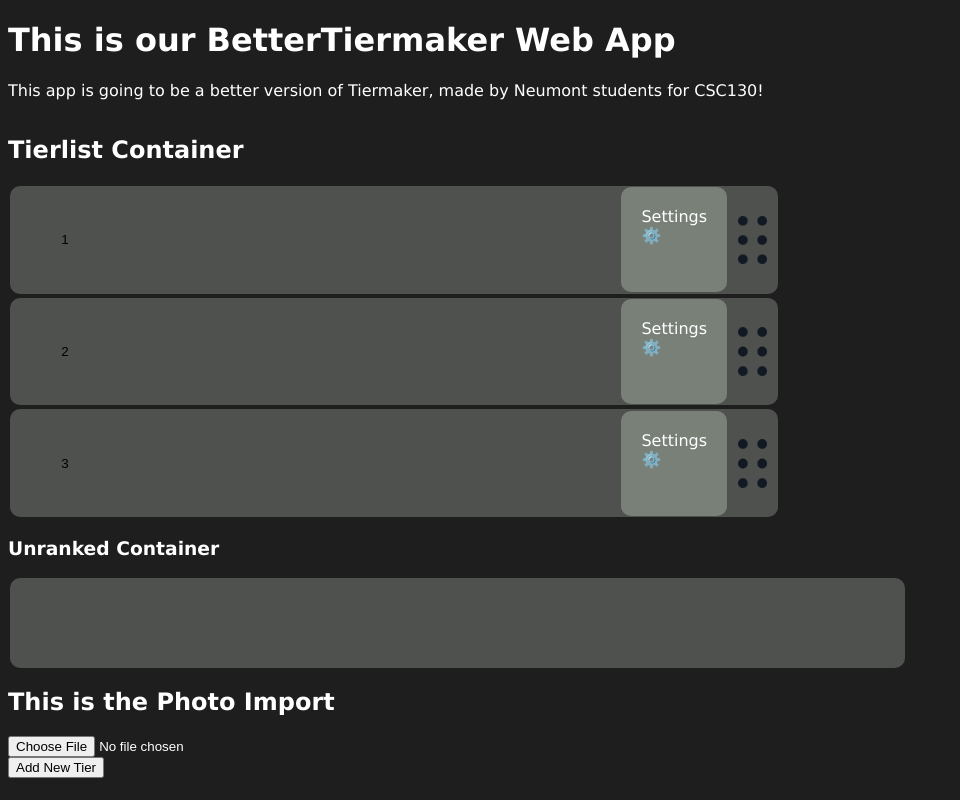
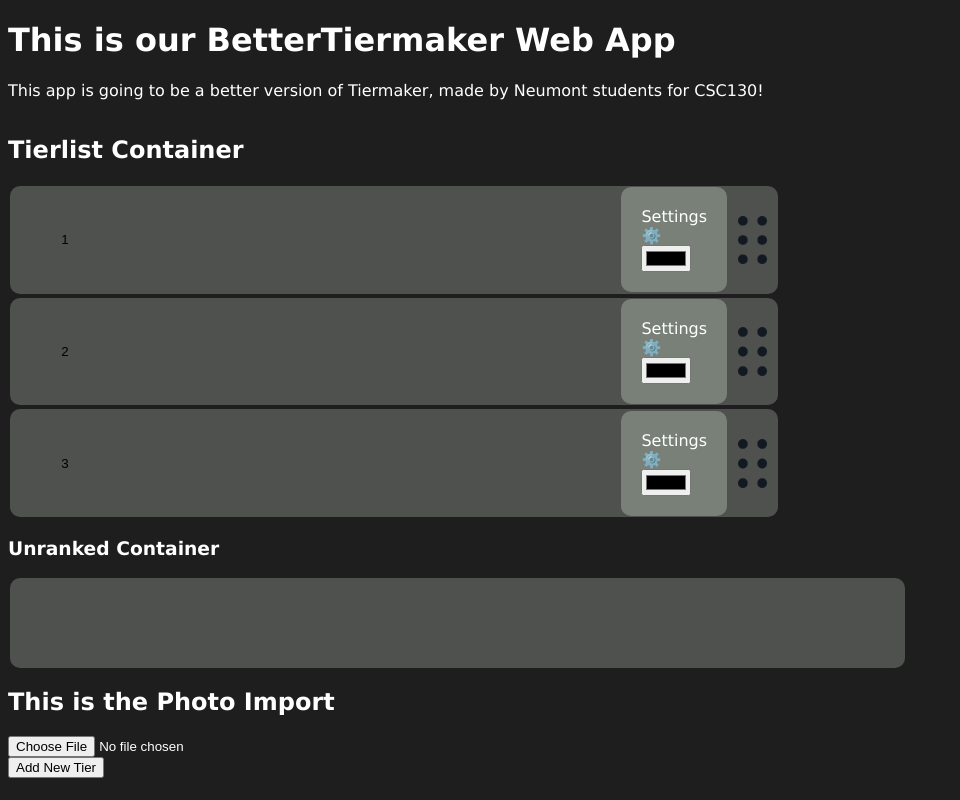
Before and after one commit to jadnf/BetterTiermaker, a React (Create React App) app in the folder front-end/: page / in a window 1280 px wide. Shown: the whole page, without its empty margins (0-960 px from the left). Built offline with nearby package versions, Linux system fonts and the light colour scheme.

Commit message:
Custom Tier Colors

```diff
--- a/front-end/src/components/Tier.jsx
+++ b/front-end/src/components/Tier.jsx
@@ -6,6 +6,7 @@ import {CSS} from "@dnd-kit/utilities";
 export default function Tier(props) {
     const items = props.items;
     const [title, setTitle] = useState(props.title);
+    const [lableColor, setLableColor] = useState();
     const { setNodeRef, attributes, listeners, transform, transition, isDragging } = useSortable({
         id: props.id,
         data: { type: "Tier" }
@@ -18,14 +19,18 @@ export default function Tier(props) {
         width: props.isOverlay && props.overlayWidth ? props.overlayWidth : undefined,
     };
 
+    const tierlableStyle  ={
+        backgroundColor: lableColor
+    }
+
     const dragHandleSyle = {
         cursor: props.isOverlay ? "grabbing" : "grab"
     }
 
     return (
         <div ref={props.isOverlay ? undefined : setNodeRef} className="tier rounded-container" style={style}>
-            <div className="tier-label rounded-container">
-                <input name={props.id + "-label"} className="tier-input" type="text" value={title} onChange={(prev) => {setTitle(prev.value)}}/>
+            <div className="tier-label rounded-container" style={tierlableStyle}>
+                <input name={props.id + "-label"} className="tier-input" type="text" value={title} onChange={(prev) => {setTitle(prev.target.value)}}/>
             </div>
             <SortableContext items={items}>
                 <div  className="tier-middle">
@@ -38,6 +43,8 @@ export default function Tier(props) {
             </SortableContext>
             <div className="tier-settings rounded-container">
                 Settings ⚙️
+                <input type="color" value={lableColor} onChange={(prev) => setLableColor(prev.target.value)} />
+
             </div>
             <div className="drag-handle rounded-container" style={dragHandleSyle} {...attributes} {...listeners}>
                 <img alt="drag handle" src={"/images/drag-handle.png"} draggable="false" />
--- a/front-end/src/styles.css
+++ b/front-end/src/styles.css
@@ -15,6 +15,7 @@ body {
     border-radius: 10px;
     margin: 2px;
     display: inline;
+
 }
 
 .draggable-item {
@@ -44,6 +45,7 @@ body {
     grid-column: 1;
     aspect-ratio: 1 / 1;
     place-items: center;
+
 }
 
 .tier-label input {
```
